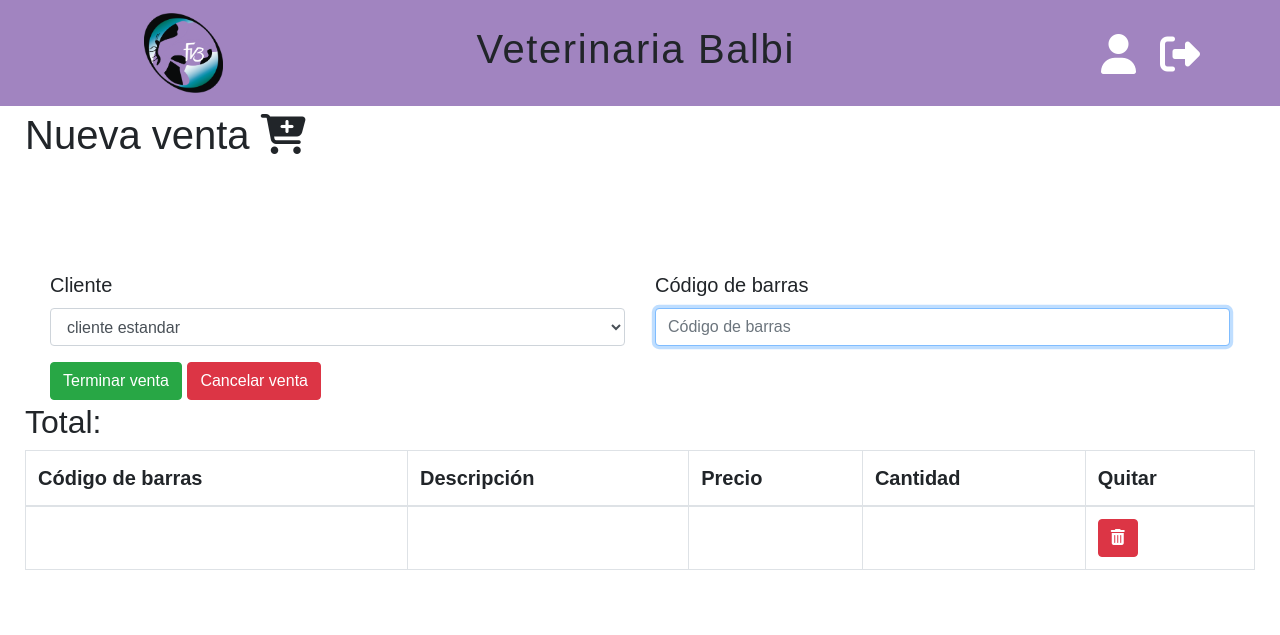
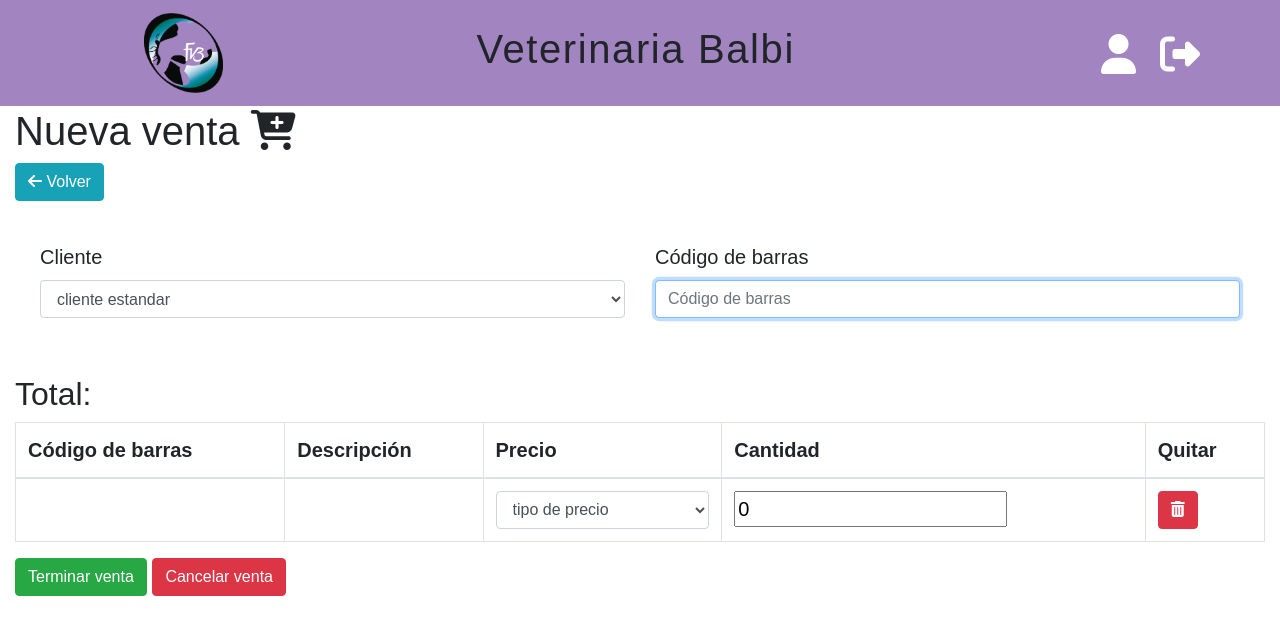
Before and after one commit to egmv191196/Veterinaria, a PHP site: page /venta.html in a window 1280 px wide. Shown: the top 635 px of the page. Run offline with PHP 8.4, Linux system fonts and the light colour scheme; some libraries are stand-ins or nearby versions.

Commit message:
ventana caja y venta

```diff
--- a/Caja.html
+++ b/Caja.html
@@ -44,7 +44,7 @@
           </div>
         </nav>
     </div>
-    <div class="row">
+    <div class="header">
         <div class="col-12">
             <h1>Caja <i class="fa fa-list"></i></h1>
             <div class="table-responsive">
--- a/css/prove.css
+++ b/css/prove.css
@@ -16,5 +16,5 @@
     flex-wrap: wrap;
     margin-right: 10px;
     margin-left: 10px;
-    margin-top: 100px;
+    margin-top: 30px;
 }
--- a/venta.html
+++ b/venta.html
@@ -44,9 +44,12 @@
           </div>
         </nav>
     </div>
-    <div class="row">
+    <div class="header">
         <div class="col-12">
             <h1>Nueva venta <i class="fa fa-cart-plus"></i></h1>
+            <a class="btn btn-info" href="menu.php">
+                <i class="fa fa-arrow-left"></i>&nbsp;Volver
+            </a>
             <div class="row">
                 <div class="col-12 col-md-6">
                     <form action="#" method="post">
@@ -57,14 +60,6 @@
                                     <option value="id_cliente">Clino1,2</option>
                             </select>
                         </div>
-                            <div class="form-group">
-                                <button name="accion" value="terminar" type="submit" class="btn btn-success">Terminar
-                                    venta
-                                </button>
-                                <button name="accion" value="cancelar" type="submit" class="btn btn-danger">Cancelar
-                                    venta
-                                </button>
-                            </div>
                     </form>
                 </div>
                 <div class="col-12 col-md-6">
@@ -94,8 +89,12 @@
                             <tr>
                                 <td></td>
                                 <td></td>
-                                <td></td>
-                                <td></td>
+                                <td>
+                                    <select required class="form-control" name="precio" id="precio">
+                                    <option value="precio">tipo de precio</option>
+                                    </select>
+                                </td>
+                                <td> <input class="quantity" min="0" name="quantity" value="0" type="number"></td>
                                 <td>
                                     <form action="#">
                                         <input type="hidden" name="indice" >
@@ -108,6 +107,14 @@
                         </tbody>
                     </table>
                 </div>
+                <div class="form-group">
+                    <button name="accion" value="terminar" type="submit" class="btn btn-success">Terminar
+                        venta
+                    </button>
+                    <button name="accion" value="cancelar" type="submit" class="btn btn-danger">Cancelar
+                        venta
+                    </button>
+                </div>
         </div>
     </div>
     <!-- Optional JavaScript -->
```
